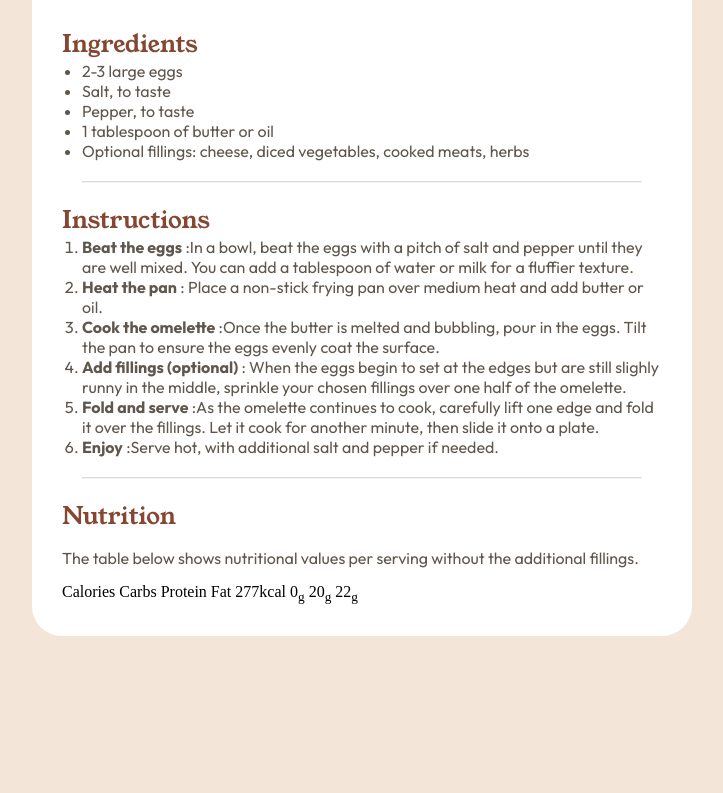
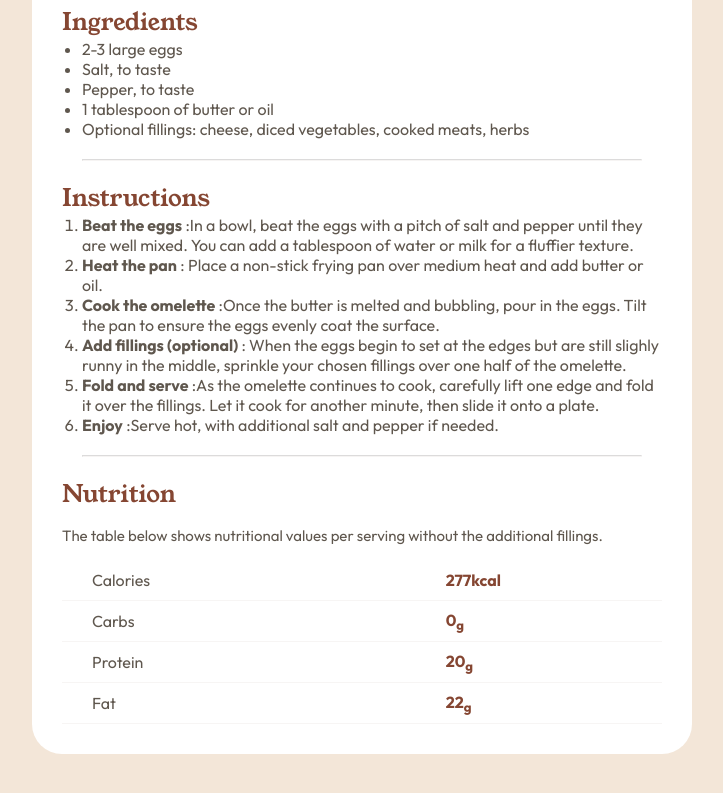
Before and after one commit to MeJahangir/recipePage, a plain HTML site: page index.html in a window 1280 px wide. Shown: the part 735-1528 px from the top of the page, without its empty margins (278-1001 px from the left). Before the commit the page ends 1471 px from the top, so only its background shows below. Drawn offline with Linux system fonts and the light colour scheme; a web font is replaced by a local one.

Commit message:
Added style to the table

```diff
--- a/index.html
+++ b/index.html
@@ -65,20 +65,24 @@
   <h2 class="subtitle">Nutrition</h2>
     <p>The table below shows nutritional values per serving without the additional fillings.</p>
 
-  <table></table>
+    <table>
       <tr>
-    <td>Calories</td>
-    <td>Carbs</td>
-    <td>Protein</td>
-    <td>Fat</td>
+        <th>Calories</th>
+        <td>277kcal</td>
       </tr>
       <tr>
-    <td>277kcal</td>
+        <th>Carbs</th>
         <td>0<sub>g</sub></td>
+      </tr>
+      <tr>
+        <th>Protein</th>
         <td>20<sub>g</sub></td>
+      </tr>
+      <tr>
+        <th>Fat</th>
         <td>22<sub>g</sub></td>
       </tr>
-
+    </table>
   </div>
 </body>
 </html>
--- a/styles.css
+++ b/styles.css
@@ -38,6 +38,7 @@ p{
   margin-bottom: 15px;
   font-family: outfit;
   color: #5f574e;
+  font-size: 15px;
 }
 
 .prepTime{
@@ -59,17 +60,34 @@ h3{
 }
 
 li{
+  margin-left: 20px;
   font-family: outfit;
   color: #5f574e
-}
-
-li{
-  margin-left: 20px;
-  ;
 }
 
 hr{
   margin: 20px;
   border-color:  hwb(30 85% 11% / 0.3);
+}
 
+table{
+  width: 100%;
+  border-collapse: collapse;
+  text-align: left;
 }
+
+th{
+  border-bottom: 1px solid hwb(30 85% 11% / 0.3);
+  font-family: outfit;
+  color: #5f574e;
+  font-weight:400;
+  padding: 10px;
+  padding-left: 30px;
+}
+
+td{
+  border-bottom: 1px solid hwb(30 85% 11% / 0.3);
+  font-family: outfit;
+  color: #854632;
+  font-weight: bold;
+}
```
Lines whose indentation alone changed are shown as unchanged.
